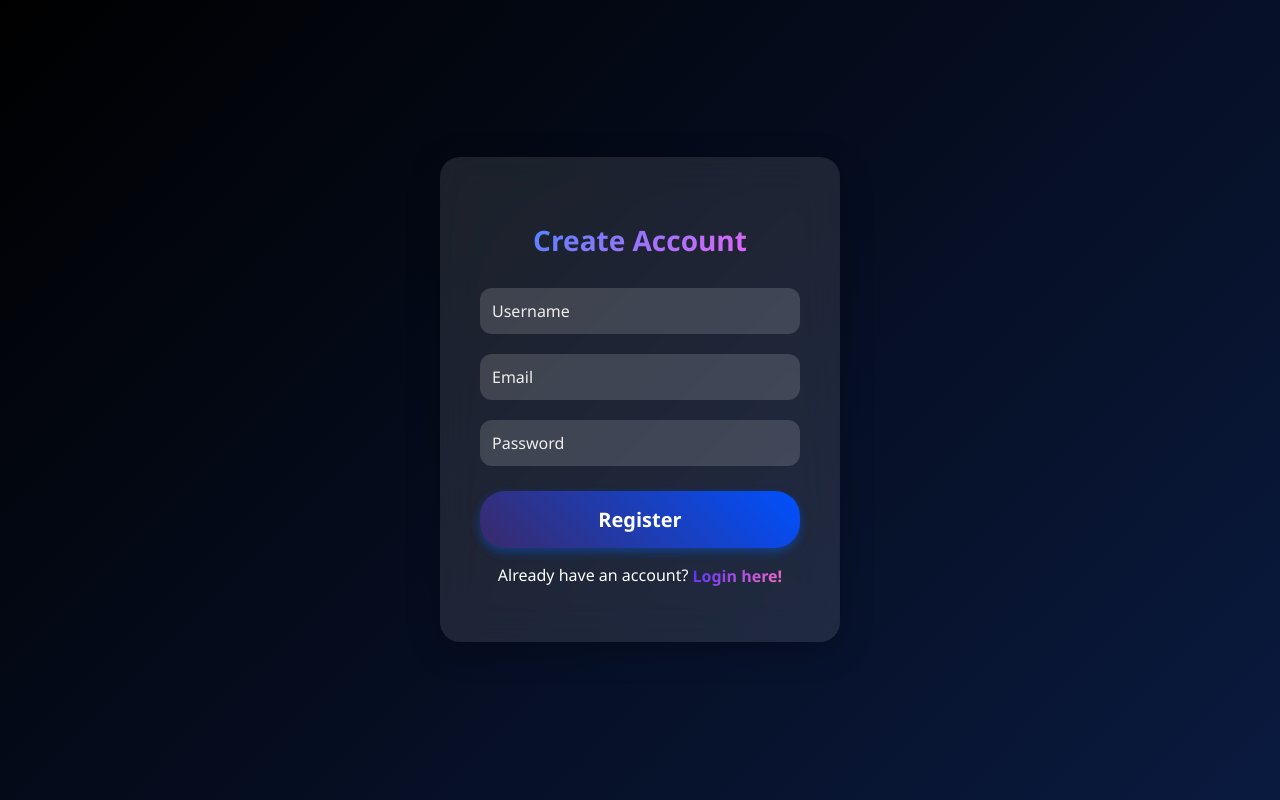
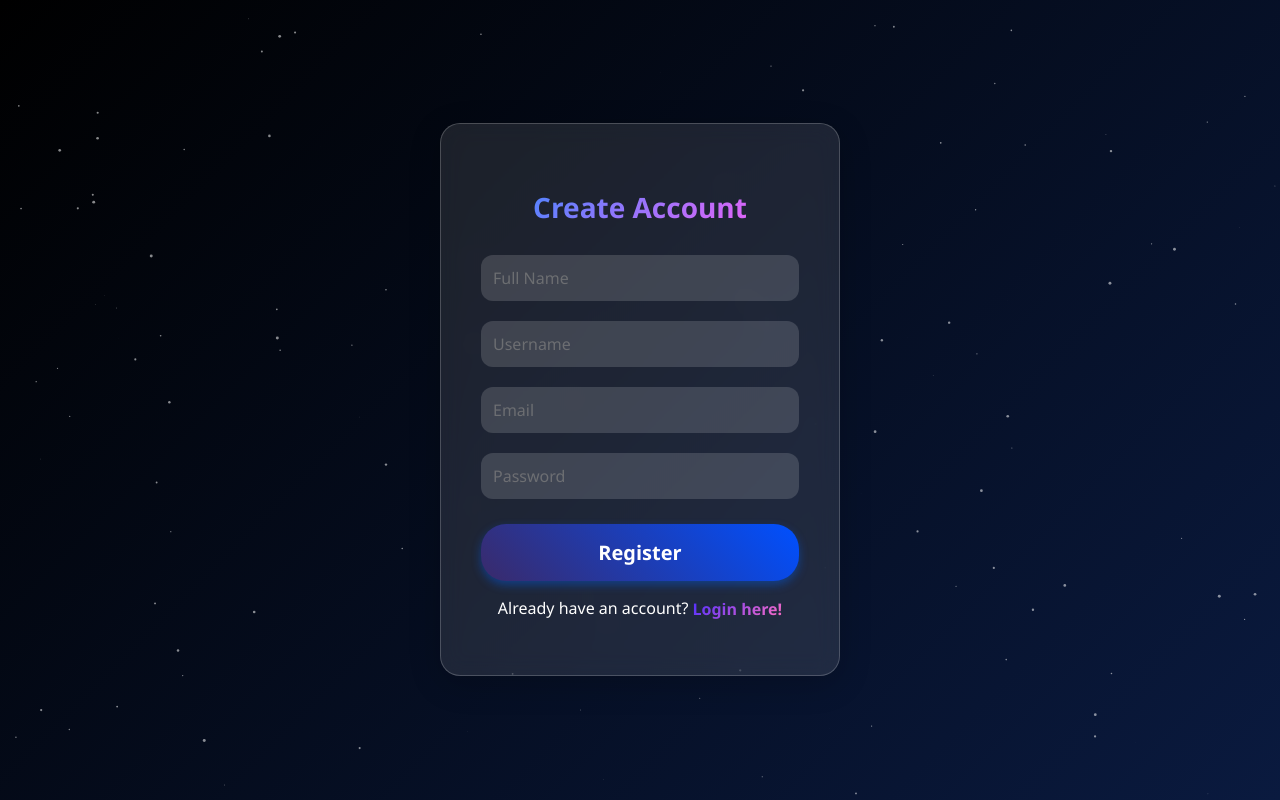
Before and after one commit to blearthysenii/Onsol-Social, a PHP site: page /Onsol-Social/register.php in a window 1280 px wide. Run offline with PHP 8.4, Linux system fonts and the light colour scheme.

Commit message:
Update register.php

```diff
--- a/Onsol/register.php
+++ b/Onsol/register.php
@@ -1,6 +1,5 @@
 <?php
 include 'db.php';
-
 
 mysqli_report(MYSQLI_REPORT_ERROR | MYSQLI_REPORT_STRICT);
 
@@ -8,11 +7,12 @@ $message = "";
 $messageType = "";
 
 if ($_SERVER["REQUEST_METHOD"] == "POST") {
+    $fullname = $conn->real_escape_string(trim($_POST['fullname']));
     $username = $conn->real_escape_string(trim($_POST['username']));
     $email = $conn->real_escape_string(trim($_POST['email']));
     $password = $_POST['password'];
 
-    if (empty($username) || empty($email) || empty($password)) {
+    if (empty($fullname) || empty($username) || empty($email) || empty($password)) {
         $message = "Please fill in all fields.";
         $messageType = "error";
     } elseif (!filter_var($email, FILTER_VALIDATE_EMAIL)) {
@@ -25,7 +25,7 @@ if ($_SERVER["REQUEST_METHOD"] == "POST") {
         $password_hash = password_hash($password, PASSWORD_DEFAULT);
 
         try {
-            $sql = "INSERT INTO users (username, email, password) VALUES ('$username', '$email', '$password_hash')";
+            $sql = "INSERT INTO users (fullname, username, email, password) VALUES ('$fullname', '$username', '$email', '$password_hash')";
             $conn->query($sql);
             $message = "Registration successful! Redirecting to login...";
             $messageType = "success";
@@ -42,13 +42,14 @@ if ($_SERVER["REQUEST_METHOD"] == "POST") {
     }
 }
 ?>
-
 <!DOCTYPE html>
 <html lang="en">
 <head>
     <meta charset="UTF-8" />
+    <link rel="icon" href="images/logo.png" sizes="32x32" type="image/png" />
+    <link rel="stylesheet" href="https://cdnjs.cloudflare.com/ajax/libs/font-awesome/6.5.0/css/all.min.css" />
+    <link href="https://fonts.googleapis.com/css2?family=Poppins:wght@300;500;700&display=swap" rel="stylesheet">
     <title>Signup</title>
-    <link rel="icon" href="images/logo.png" sizes="32x32" type="image/png" />
     <style>
         * {
             box-sizing: border-box;
@@ -81,7 +82,13 @@ if ($_SERVER["REQUEST_METHOD"] == "POST") {
             transition: all 0.9s ease-in-out;
             position: relative;
             z-index: 10;
-        }
+             backdrop-filter: blur(12px);
+    -webkit-backdrop-filter: blur(12px);
+    border: 1px solid rgba(255, 255, 255, 0.2); /* kufi i lehtë si te xhami */
+    box-shadow: 0 8px 32px rgba(0, 0, 0, 0.2); /* pak hije për thellësi */
+}
+
+
 
         .register-container:hover {
             background: linear-gradient(135deg, rgba(20, 0, 40, 0.95), rgba(0, 30, 100, 0.95));
@@ -112,7 +119,7 @@ if ($_SERVER["REQUEST_METHOD"] == "POST") {
         }
 
         .register-container input::placeholder {
-            color: #eee;
+         color: rgba(128, 128, 128, 0.7);
         }
 
         .register-container button {
@@ -231,11 +238,22 @@ if ($_SERVER["REQUEST_METHOD"] == "POST") {
 .register-container p a:hover::after {
   transform: scaleX(1);
 }
+#backgroundCanvas {
+    position: fixed;
+    top: 0;
+    left: 0;
+    z-index: -1;
+    width: 100vw;
+    height: 100vh;
+    background: transparent;
+}
 
 
     </style>
 </head>
 <body>
+    <canvas id="backgroundCanvas"></canvas>
+
 
 <?php if ($message): ?>
     <div class="register-message <?php echo $messageType; ?>">
@@ -246,6 +264,7 @@ if ($_SERVER["REQUEST_METHOD"] == "POST") {
 <div class="register-container">
     <h2>Create Account</h2>
     <form action="register.php" method="POST" autocomplete="off">
+        <input type="text" name="fullname" placeholder="Full Name" required />
         <input type="text" name="username" placeholder="Username" required />
         <input type="email" name="email" placeholder="Email" required />
         <input type="password" name="password" placeholder="Password" required />
@@ -253,6 +272,44 @@ if ($_SERVER["REQUEST_METHOD"] == "POST") {
     </form>
     <p>Already have an account? <a href="login.php">Login here!</a></p>
 </div>
+<script>
+const canvas = document.getElementById('backgroundCanvas');
+const ctx = canvas.getContext('2d');
+canvas.width = window.innerWidth;
+canvas.height = window.innerHeight;
+
+let stars = [];
+for (let i = 0; i < 150; i++) {
+    stars.push({
+        x: Math.random() * canvas.width,
+        y: Math.random() * canvas.height,
+        r: Math.random() * 1.5,
+        dx: (Math.random() - 0.5) * 0.5,
+        dy: (Math.random() - 0.5) * 0.5
+    });
+}
+
+function animate() {
+    ctx.clearRect(0, 0, canvas.width, canvas.height);
+    for (let s of stars) {
+        ctx.beginPath();
+        ctx.arc(s.x, s.y, s.r, 0, Math.PI * 2);
+        ctx.fillStyle = '#ffffff88';
+        ctx.fill();
+        s.x += s.dx;
+        s.y += s.dy;
+        if (s.x < 0 || s.x > canvas.width) s.dx *= -1;
+        if (s.y < 0 || s.y > canvas.height) s.dy *= -1;
+    }
+    requestAnimationFrame(animate);
+}
+animate();
+
+window.addEventListener('resize', () => {
+    canvas.width = window.innerWidth;
+    canvas.height = window.innerHeight;
+});
+</script>
 
 </body>
 </html>
```
